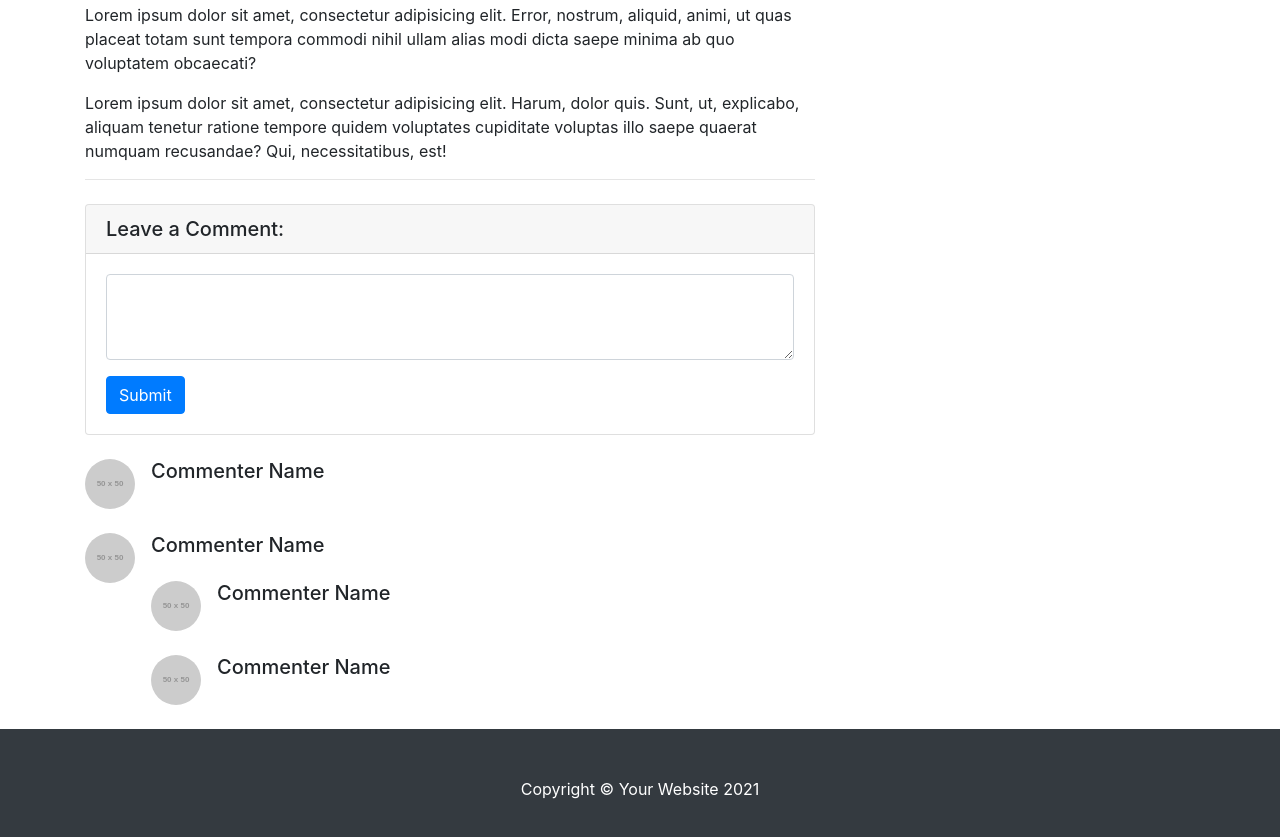
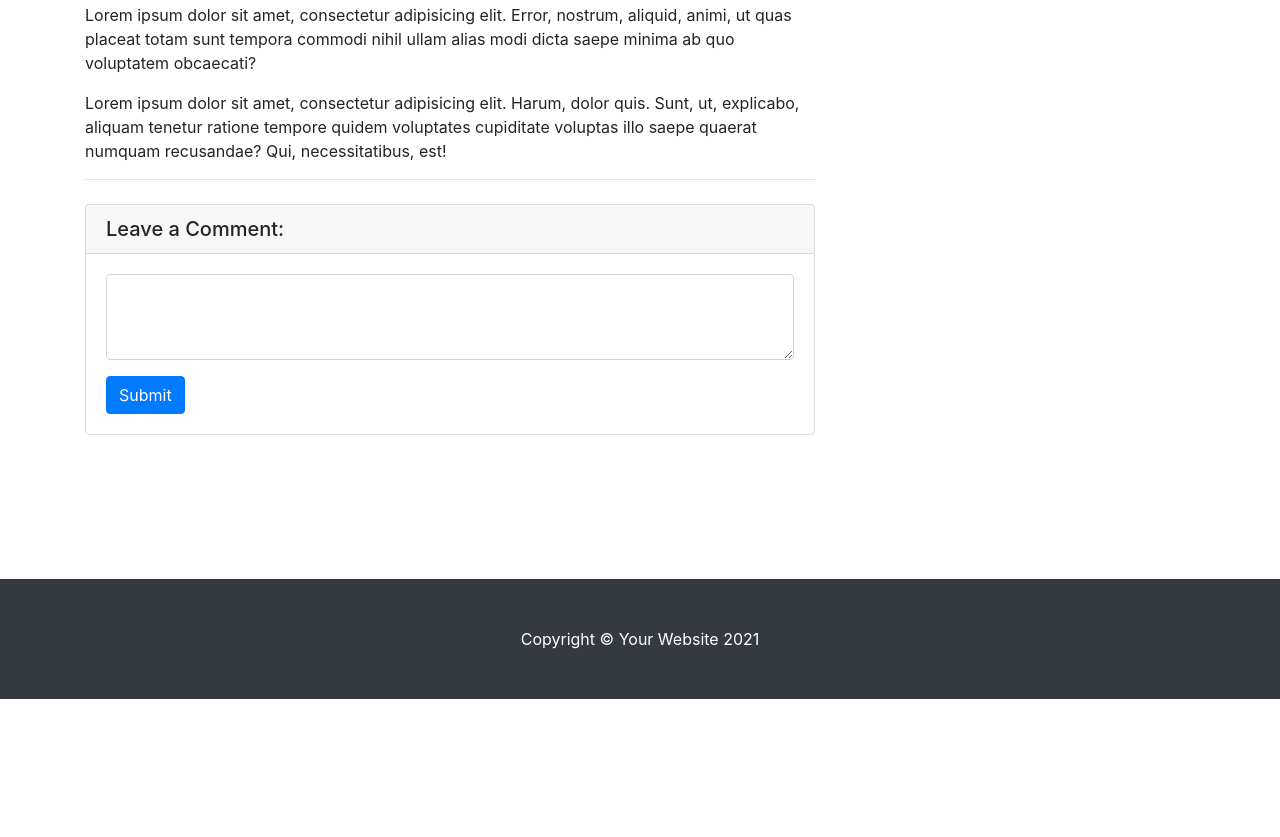
Before and after one commit to bankitomi26/anschlag, a website: page index.html in a window 1280 px wide. Shown: the part 1055-1892 px from the top of the page. After the commit the page ends 1754 px from the top, so only its background shows below. Drawn offline with Linux system fonts and the light colour scheme; placeholder pictures from the web are drawn by us.

Commit message:
Update index.html

```diff
--- a/index.html
+++ b/index.html
@@ -101,29 +101,29 @@
 
         <!-- Single Comment -->
         <div class="media mb-4">
-          <img class="d-flex mr-3 rounded-circle" src="http://placehold.it/50x50" alt="Generic placeholder image">
+          <img class="d-flex mr-3 rounded-circle" src="" alt="">
           <div class="media-body">
-            <h5 class="mt-0">Commenter Name</h5>
+            <h5 class="mt-0"></h5>
           </div>
         </div>
 
         <!-- Comment with nested comments -->
         <div class="media mb-4">
-          <img class="d-flex mr-3 rounded-circle" src="http://placehold.it/50x50" alt="">
+          <img class="d-flex mr-3 rounded-circle" src="" alt="">
           <div class="media-body">
-            <h5 class="mt-0">Commenter Name</h5>
+            <h5 class="mt-0"></h5>
 
             <div class="media mt-4">
-              <img class="d-flex mr-3 rounded-circle" src="http://placehold.it/50x50" alt="">
+              <img class="d-flex mr-3 rounded-circle" src="" alt="">
               <div class="media-body">
-                <h5 class="mt-0">Commenter Name</h5>
+                <h5 class="mt-0"></h5>
               </div>
             </div>
 
             <div class="media mt-4">
-              <img class="d-flex mr-3 rounded-circle" src="http://placehold.it/50x50" alt="">
+              <img class="d-flex mr-3 rounded-circle" src="" alt="">
               <div class="media-body">
-                <h5 class="mt-0">Commenter Name</h5>
+                <h5 class="mt-0"></h5>
               </div>
             </div>
 
```
